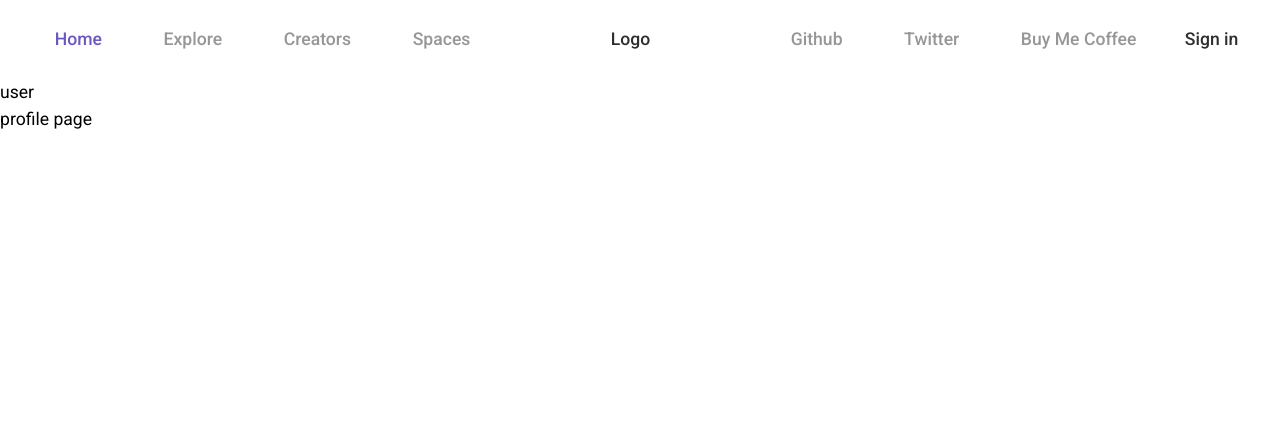
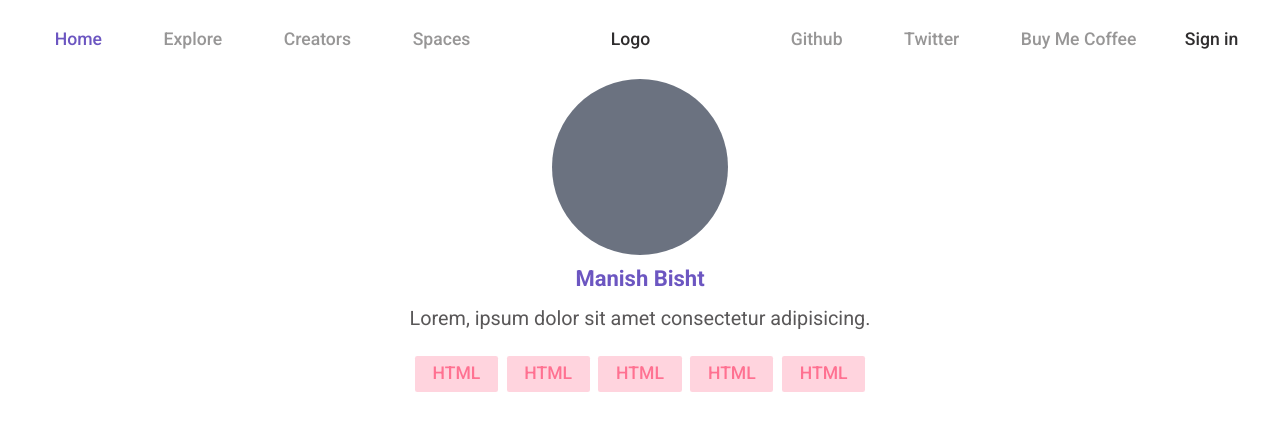
Before and after one commit to ManishBisht777/tweetspace, a Next.js app: page /user/1 in a window 1280 px wide. Shown: the top 430 px of the page. Built offline with nearby package versions, Linux system fonts and the light colour scheme; no server answers.

Commit message:
feat: profile details section

```diff
--- a/src/pages/user/[userId]/index.tsx
+++ b/src/pages/user/[userId]/index.tsx
@@ -1,13 +1,43 @@
+import Container from "@/layouts/Container";
 import React from "react";
 
 type Props = {};
 
 const index = (props: Props) => {
   return (
-    <div>
-      user
-      <p>profile page</p>
-    </div>
+    <Container>
+      <div
+        className="flex justify-center items-center flex-col md:gap-2
+      "
+      >
+        {/* replace with image later */}
+        <div className="w-20 h-20 rounded-full bg-gray-500 md:w-40 md:h-40"></div>
+        <h3 className="text-lg font-semibold text-accent-base md:text-xl">
+          Manish Bisht
+        </h3>
+        <p className="text-sm text-skin-base/80 text-center md:text-lg">
+          Lorem, ipsum dolor sit amet consectetur adipisicing.
+        </p>
+
+        <div className="flex gap-2 text-xs flex-wrap justify-center mt-3">
+          <p className="md:text-[1rem] md:py-2 px-4 py-1 bg-accent-inverted/30 rounded-sm text-accent-inverted font-medium">
+            HTML
+          </p>
+          <p className="md:text-[1rem] md:py-2 px-4 py-1 bg-accent-inverted/30 rounded-sm text-accent-inverted font-medium">
+            HTML
+          </p>
+          <p className="md:text-[1rem] md:py-2 px-4 py-1 bg-accent-inverted/30 rounded-sm text-accent-inverted font-medium">
+            HTML
+          </p>
+          <p className="md:text-[1rem] md:py-2 px-4 py-1 bg-accent-inverted/30 rounded-sm text-accent-inverted font-medium">
+            HTML
+          </p>
+          <p className="md:text-[1rem] md:py-2 px-4 py-1 bg-accent-inverted/30 rounded-sm text-accent-inverted font-medium">
+            HTML
+          </p>
+        </div>
+      </div>
+    </Container>
   );
 };
 
```
